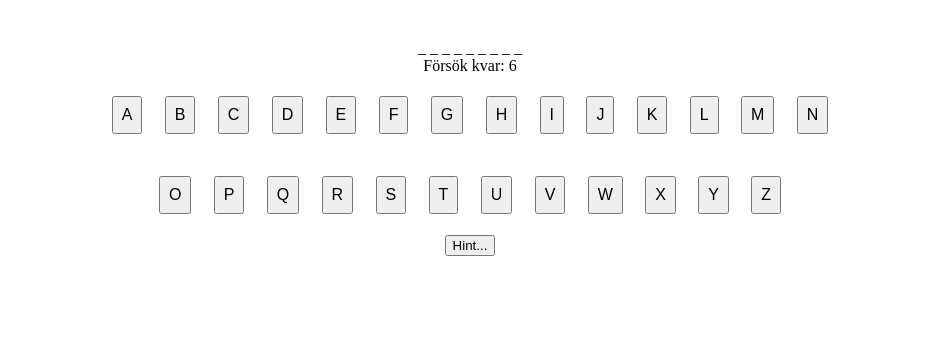
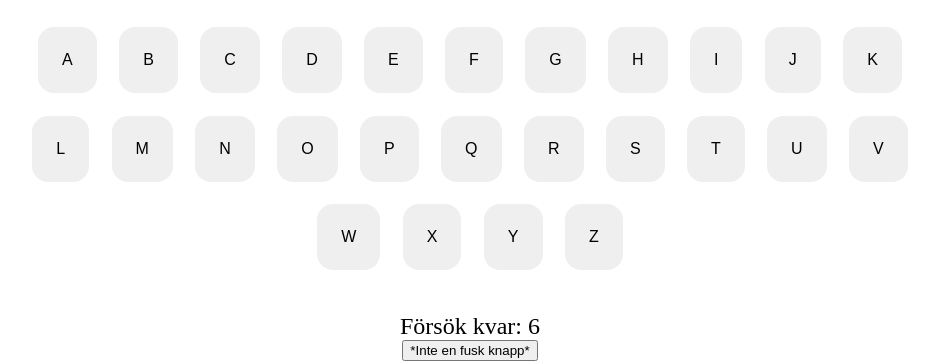
Before and after one commit to isabellaes/hangman, a plain HTML site: page game.html in a window 1280 px wide. Shown: the part 493-854 px from the top of the page, without its empty margins (170-1109 px from the left). Before the commit the page ends 800 px from the top, so only its background shows below. Drawn offline with Linux system fonts and the light colour scheme.

Commit message:
update with buttons and styling

```diff
--- a/game.html
+++ b/game.html
@@ -12,7 +12,7 @@
     <!-- GamePage -->
     <div class="game-container">
       <div class="hangman-svg">
-        <svg width="501" height="565" viewBox="0 0 501 565" fill="none" xmlns="http://www.w3.org/2000/svg">
+        <svg width="350" height="350" viewBox="0 0 501 565" fill="none" xmlns="http://www.w3.org/2000/svg">
           <ellipse id="ground" cx="250.5" cy="536" rx="250.5" ry="29" fill="black" fill-opacity="0.06"/>
           <path id="head" fill-rule="evenodd" clip-rule="evenodd" d="M85 1C85 0.447715 85.4477 0 86 0H404C404.552 0 405 0.447715 405 1V15C405 15.5523 404.552 16 404 16H199.522C199.257 16 199.002 16.1054 198.815 16.2929L101.293 113.815C101.105 114.002 101 114.257 101 114.522V530C101 530.552 100.552 531 100 531H86C85.4477 531 85 530.552 85 530V1ZM101 94.7229C101 95.6138 102.077 96.0599 102.707 95.43L180.43 17.7071C181.06 17.0771 180.614 16 179.723 16H102C101.448 16 101 16.4477 101 17V94.7229Z" fill="black"/>
           <path id="body" fill-rule="evenodd" clip-rule="evenodd" d="M365 385.679L365 286H362L362 388H362.134C361.759 390.439 363.447 394.38 366.612 397.949C370.684 402.54 375.66 404.777 377.726 402.945C379.792 401.112 378.166 395.905 374.093 391.314C371.033 387.863 367.462 385.743 365 385.679ZM366.554 389.143C365.811 388.809 365.345 388.71 365.079 388.685C365.072 388.952 365.115 389.427 365.357 390.204C365.861 391.818 367.035 393.905 368.856 395.958C370.678 398.012 372.61 399.426 374.151 400.12C374.894 400.453 375.361 400.553 375.626 400.577C375.634 400.311 375.591 399.835 375.348 399.058C374.844 397.445 373.67 395.358 371.849 393.304C370.028 391.251 368.096 389.836 366.554 389.143Z" fill="black"/>
@@ -22,11 +22,9 @@
           </svg>
 
       </div>
+       <!-- The random word -->
       <div class="game-word"></div>
-
-
       <div class="word-display"></div>
-      <div class="attempts-display"></div>
 
 
       <!-- Buttons -->
@@ -58,10 +56,12 @@
         <button id="y">Y</button>
         <button id="z">Z</button>
       </div>
+      <div class="attempts-display"></div>
+      <button id="hintBtn">*Inte en fusk knapp*</button>
+      <div id="hint-display"></div>
+    </div>
 
-      <button id ="hint">Hint...</button>
-      <div class="hintLetter"></div>
-    </div>
+
 
     <script src="script.js"></script>
   </body>
--- a/script.js
+++ b/script.js
@@ -12,6 +12,25 @@ const words = [
   "ocean",
   "piano",
   "telescope",
+  "apple",
+  "strawberry",
+  "orange",
+  "butterfly",
+  "fireplace",
+  "zeppelin",
+  "waterfall",
+  "sunflower",
+  "chocolate",
+  "bicycle",
+  "dragon",
+  "umbrella",
+  "octopus",
+  "volcano",
+  "parachute",
+  "rainbow",
+  "penguin",
+  "hamburger",
+  "caterpillar",
 ];
 let selectedWord =
   words[Math.floor(Math.random() * words.length)].toLowerCase();
@@ -137,3 +156,11 @@ startGame();
 console.log(selectedWord);
 
 // Hint bokstav
+hintButton = document.getElementById("hintBtn")
+hintDisplay = document.getElementById("hint-display")
+
+function showHint () {
+  hintDisplay.textContent = `hint: ${selectedWord}`
+}
+
+hintButton.addEventListener("click", showHint)
--- a/style.css
+++ b/style.css
@@ -69,43 +69,47 @@ body {
   flex-direction: column;
 }
 
-.hangman-svg {
-  height: 50%;
-}
-
-.hangman-svg img {
-  height: 80%;
-}
-
 .game-word {
-  height: 10%;
   display: flex;
   align-items: center;
   justify-content: center;
   flex-direction: row;
+  margin-top: 2rem;
 }
 
 .game-word p {
   padding: 0.5em;
   margin: 0.7em;
-  font-size: 2em;
+  font-size: 5em;
+}
+
+.word-display {
+  font-size: 6rem;
+  font-family: Impact, Haettenschweiler, 'Arial Narrow Bold', sans-serif;
 }
 
 .buttons {
-  height: 20%;
-  width: 60%;
   display: flex;
   align-items: center;
   justify-content: center;
   flex-wrap: wrap;
+  margin-top: 2rem;
+  width: 75%
 }
 
 .buttons button {
-  padding: 0.5em;
+  padding: 1.5em;
   margin: 0.7em;
   font-size: 1em;
+  border-radius: 1rem;
+  border: none;
 }
 
-#scaffold {
-  fill: blue;
+.buttons button:hover {
+  box-shadow: 0 0 0 4px black;
 }
+
+.attempts-display {
+  margin-top: 2rem;
+  font-size: 1.5rem;
+}
```
